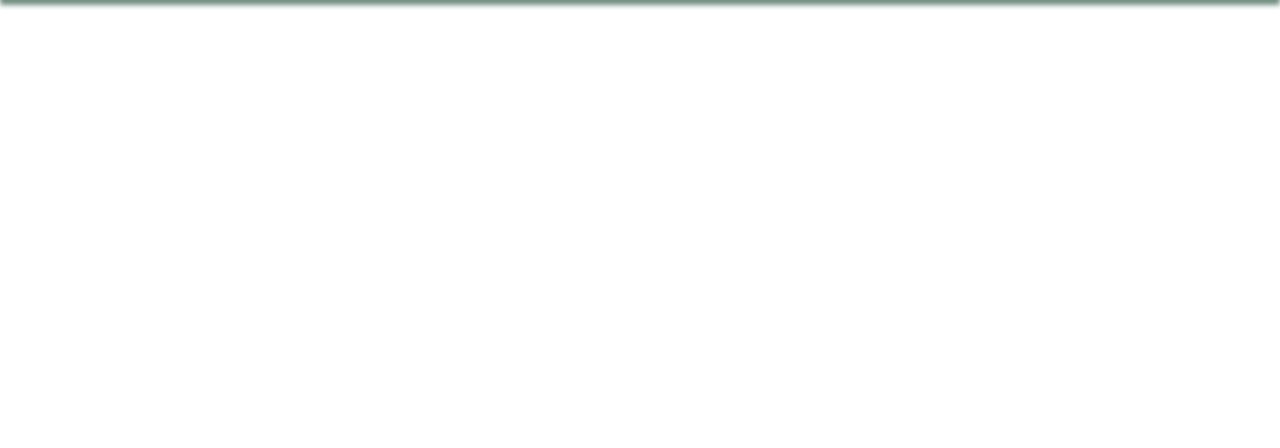
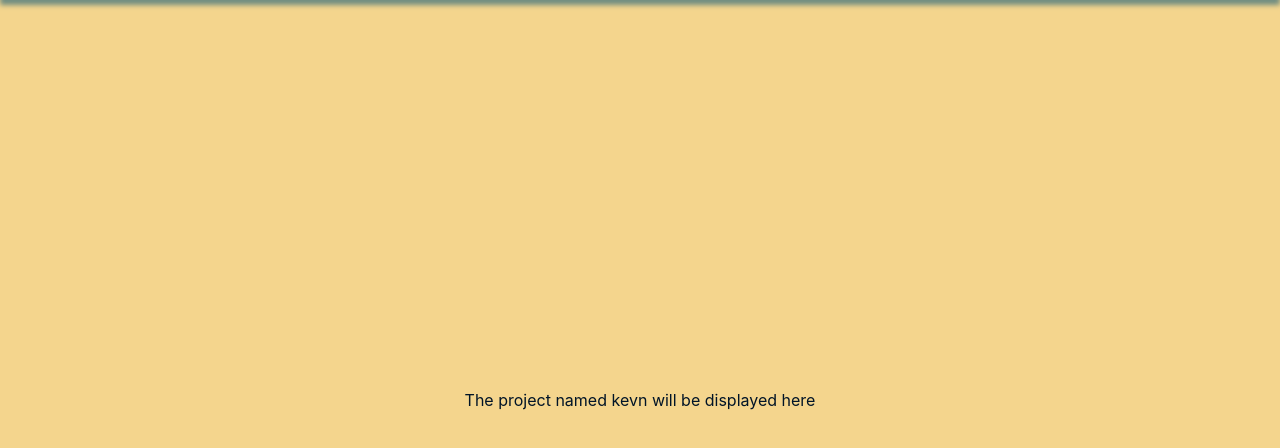
Before and after one commit to Nlopierre/portfolio-react, a React (Create React App) app: page /kevn in a window 1280 px wide. Shown: the top 448 px of the page. Built offline with nearby package versions, Linux system fonts and the light colour scheme; what redux-burger-menu would draw is missing.

Commit message:
project redirecting fixed

```diff
--- a/src/containers/portfolio/portfolio.js
+++ b/src/containers/portfolio/portfolio.js
@@ -1,16 +1,9 @@
 import React, { Component } from 'react';
-import {Redirect} from 'react-router-dom';
+import {Link} from 'react-router-dom';
 
 import "./portfolio.scss";
 
 class Portfolio extends Component {
-
-    constructor(props){
-        super(props);
-        this.state = {
-            redirect: false
-          }
-    }
 
     projects = [
         {
@@ -43,21 +36,6 @@ class Portfolio extends Component {
         },
     ];
 
-    handleCardClick(){
-        console.log("I'm chaging the state");
-        this.setState({
-            redirect: true
-        })
-
-    }
-
-    renderRedirect = (target) => {
-        if (this.state.redirect) {
-            console.log("im rendering");
-          return <Redirect to={target} />
-        }
-      }
-
     render(){
         return(
             <div id="portfolio">
@@ -76,8 +54,7 @@ class Portfolio extends Component {
                             <div className="project-card-back">
                                 <img alt={card.projectImgAltBack} src={card.projectImgBack}/>
                                 <div>{card.projectDescription}</div>
-                                <button onClick={()=>this.handleCardClick}>Learn More</button>
-                                {this.renderRedirect(card.projectLink)}
+                                <Link to={card.projectLink}>Learn More</Link>
                             </div>
                         </div>
                         );
--- a/src/containers/project/project.js
+++ b/src/containers/project/project.js
@@ -9,7 +9,7 @@ class Project extends Component{
         const {project} = this.props;
         console.log(project);
         return(
-            <div></div>
+            <div id="project">The project named {project} will be displayed here</div>
         );
     }
 }
--- a/src/containers/project/project.scss
+++ b/src/containers/project/project.scss
@@ -0,0 +1,9 @@
+@import "../../Colors.scss";
+
+#project{
+    min-height: 100vh;
+    background: $tertiaryColor;
+    display: flex;
+    align-items: center;
+    justify-content: center;
+}
```
